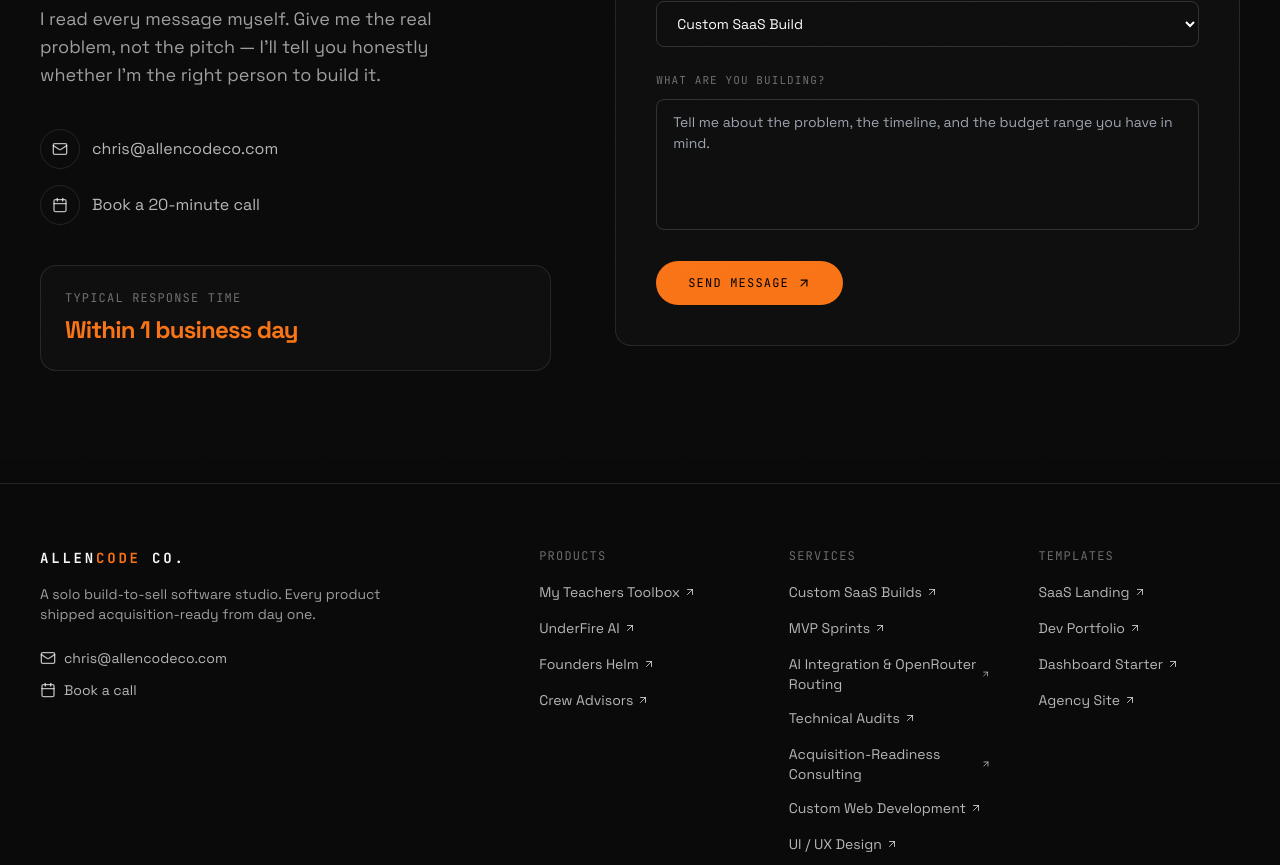
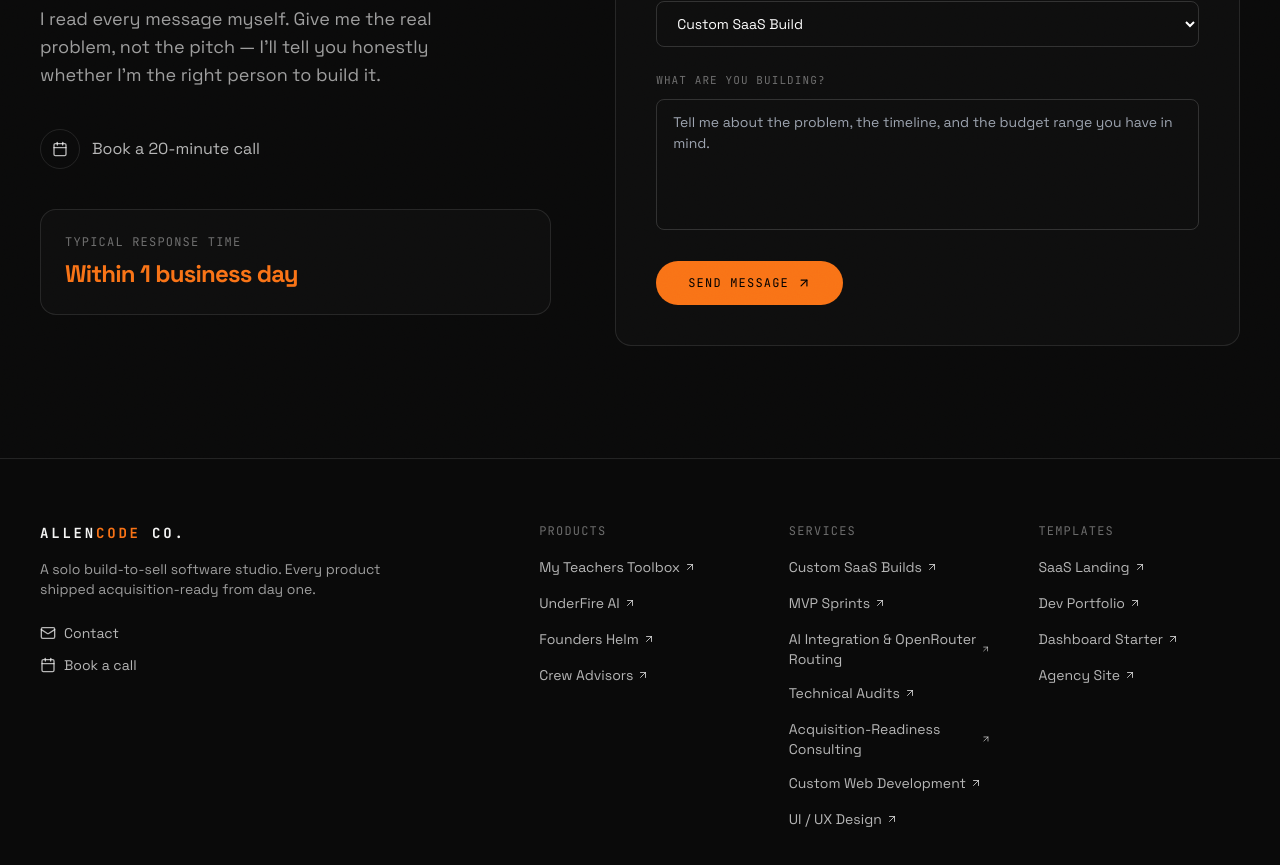
Before and after one commit to cja86104/AllenCode, a React (Vite) app: page /contact in a window 1280 px wide. Shown: the part 340-1205 px from the top of the page. Built offline with nearby package versions, Linux system fonts and the light colour scheme.

Commit message:
Route users to the contact page
Replace the direct email CTA in the footer with a link to the contact page and remove the email entry from the Contact page to keep the path consistent. Also remove generated Vite timestamp artifacts that were accidentally created in the working tree.

```diff
--- a/src/components/Footer.jsx
+++ b/src/components/Footer.jsx
@@ -34,9 +34,9 @@ export default function Footer() {
               A solo build-to-sell software studio. Every product shipped acquisition-ready from day one.
             </p>
             <div className="mt-6 flex flex-col gap-3 text-sm">
-              <a href="mailto:chris@allencodeco.com" className="inline-flex items-center gap-2 text-white/70 hover:text-orange-500">
-                <Mail size={16} /> chris@allencodeco.com
-              </a>
+              <Link to="/contact" className="inline-flex items-center gap-2 text-white/70 hover:text-orange-500">
+                <Mail size={16} /> Contact
+              </Link>
               <a
                 href="https://cal.com/allencodeco"
                 target="_blank"
--- a/src/pages/Contact.jsx
+++ b/src/pages/Contact.jsx
@@ -1,5 +1,5 @@
 import { useState } from 'react';
-import { Mail, Calendar, CheckCircle2, ArrowUpRight } from 'lucide-react';
+import { Calendar, CheckCircle2, ArrowUpRight } from 'lucide-react';
 import Reveal from '../components/Reveal';
 import Magnetic from '../components/Magnetic';
 import usePageMeta from '../hooks/usePageMeta';
@@ -78,12 +78,6 @@ export default function Contact() {
           </Reveal>
           <Reveal delay={0.1}>
             <div className="mt-10 space-y-4">
-              <a href="mailto:chris@allencodeco.com" className="flex items-center gap-3 text-white/70 hover:text-orange-500">
-                <span className="flex h-10 w-10 items-center justify-center rounded-full border border-white/10">
-                  <Mail size={16} />
-                </span>
-                chris@allencodeco.com
-              </a>
               <a
                 href="https://cal.com/allencodeco"
                 target="_blank"
```
Also changed, not shown: vite.config.js.timestamp-1788311146874-08ca4996fb387.mjs (added, +10 -0 lines), vite.config.js.timestamp-1788311178485-efcf58b4d4c6a.mjs (added, +10 -0 lines).
